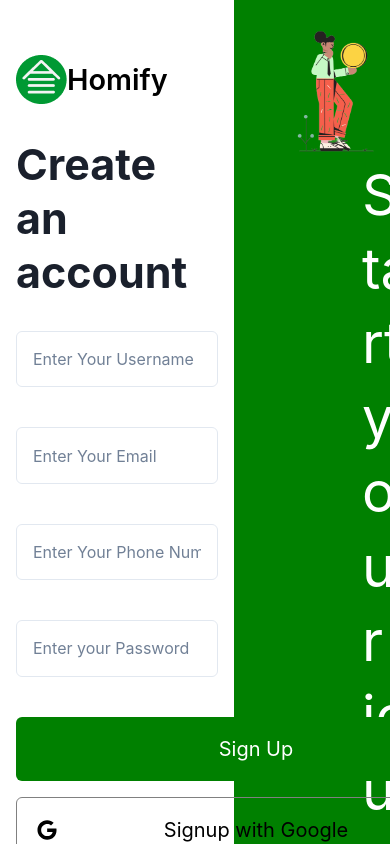
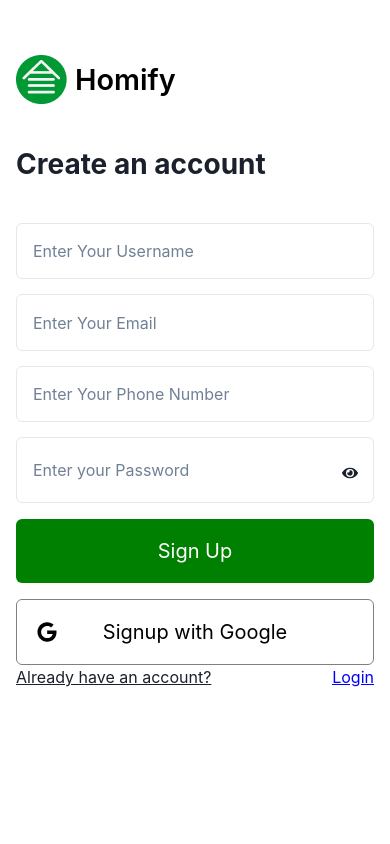
Before and after one commit to michaelNuel/Abetterhomify, a React (Create React App) app: page /login in a window 390 px wide. Built offline with nearby package versions, Linux system fonts and the light colour scheme.

Commit message:
made the login page responsive

```diff
--- a/src/Components/LoginSignInSignUpComp/ButtonComp/Btn.jsx
+++ b/src/Components/LoginSignInSignUpComp/ButtonComp/Btn.jsx
@@ -4,12 +4,13 @@
 
 const Btn = ({btnText}) => {
   return (
-    <Box>
-       <Button width={"480px"}
+    <Box maxW={"480px"}>
+       <Button
         bgColor={"green"}
         color={"white"}
         fontWeight={400}
         fontSize={"20px"}
+        width={"100%"}
         py={"2rem"}>
          <NavLink to="/" >
             {btnText}
--- a/src/Components/LoginSignInSignUpComp/ButtonComp/GoogleBtn.jsx
+++ b/src/Components/LoginSignInSignUpComp/ButtonComp/GoogleBtn.jsx
@@ -6,13 +6,14 @@
 const GoogleBtn = () => {
   return (
     <Box >
-       <Button width={"480px"}
+       <Button maxW={"480px"}
           bgColor={"transparent"}
           position={"relative"}
           color={"black"}
           border={"1px solid"}
           borderColor={"gray"}
           mt={"1rem"}
+          width={"100%"}
           fontWeight={400}
           fontSize={"20px"}
           py={"2rem"}
--- a/src/Components/LoginSignInSignUpComp/HeadingComp/HeadingComp.jsx
+++ b/src/Components/LoginSignInSignUpComp/HeadingComp/HeadingComp.jsx
@@ -5,7 +5,7 @@
   return (
     <Box mt={"2rem"} mb={"2rem"}>
       <Heading
-         fontSize={"42.9923px"}
+         fontSize={{base:"28px" ,lg:"42.9923px"}}
           fontWeight={700} lineHeight={"54px"} >
            {headingText}
      </Heading>
--- a/src/Components/LoginSignInSignUpComp/InputComp/InputComp.jsx
+++ b/src/Components/LoginSignInSignUpComp/InputComp/InputComp.jsx
@@ -6,7 +6,7 @@
   return (
     <Box maxW={"480px"} >
        <Form method="post" action="/create">
-         <FormControl isRequired mb="40px">
+         <FormControl isRequired mb="15px">
           <Input py={"1.7rem"} type="text" name="title" placeholder={helpingText} />
          </FormControl>
        </Form>
--- /dev/null
+++ b/src/Components/LoginSignInSignUpComp/InputComp/Password.jsx
@@ -0,0 +1,31 @@
+import { useState } from 'react'
+import { Input, InputGroup, InputRightElement, IconButton} from '@chakra-ui/react'
+import { FaEye, FaEyeSlash } from 'react-icons/fa'
+
+const Password = () => {
+    const [showPassword, setShowPassword] = useState(false);
+
+    const handleTogglePassword =() => {
+        setShowPassword(!showPassword)
+    }
+  return (
+    <InputGroup pb={"1rem"}>
+      <Input
+       type={showPassword ? 'text': 'password'}
+       placeholder={"Enter your Password"}
+        py={"2rem"}
+      />
+      <InputRightElement width={'3rem'}>
+         <IconButton
+         mt={"2rem"}
+         bg={"transparent"}
+          aria-label={showPassword ? 'Hide password' : 'Show password'}
+          icon={showPassword ? <FaEyeSlash />:<FaEye />}
+          onClick={handleTogglePassword}
+         />
+      </InputRightElement>
+    </InputGroup>
+  )
+}
+
+export default Password
--- a/src/Components/LoginSignInSignUpComp/LoginComp/Loginpage.jsx
+++ b/src/Components/LoginSignInSignUpComp/LoginComp/Loginpage.jsx
@@ -5,10 +5,11 @@
 import Btn from "../ButtonComp/Btn"
 import GoogleBtn from "../ButtonComp/GoogleBtn"
 import { NavLink } from "react-router-dom"
+import Password from "../InputComp/Password"
 
 
 
-// import { NavLink } from 'react-router-dom'
+
 
 const Loginpage = () => {
   return (
@@ -18,7 +19,8 @@
         <InputComp helpingText={"Enter Your Username"} />
         <InputComp helpingText={"Enter Your Email"} />
         <InputComp helpingText={"Enter Your Phone Number"} />
-        <InputComp  helpingText={"Enter your Password"}/>
+        <Password />
+
         <Btn btnText={"Sign Up"}/>
         <GoogleBtn />
         <Flex justifyContent={"space-between"}>
--- a/src/Components/LogoComp/Logo.jsx
+++ b/src/Components/LogoComp/Logo.jsx
@@ -10,7 +10,7 @@
        />
 
        <Heading color={"black"} as={"h1"}
-          fontWeight={600} ml={{base:"none", md:"none", lg:".5rem"}}
+          fontWeight={600} ml={{base:".5rem", md:".5rem", lg:".5rem"}}
           fontSize={"1.8rem"}>
           Homify
         </Heading>
--- a/src/layout/LoginSignup.jsx
+++ b/src/layout/LoginSignup.jsx
@@ -16,7 +16,7 @@
      overflowX={"hidden"}
     >
       <Box
-       width={"60vw"}
+       width={{base:"100vw", md:"70vw", lg:"60vw"}}
       >
         <Container>
           <Outlet/>
@@ -26,7 +26,7 @@
       <Box
        bgColor={"green"}
        width={"50vw"}
-
+       display={{base:"none", md:"none", lg:"block"}}
       >
 
           <LoginRight />
```
